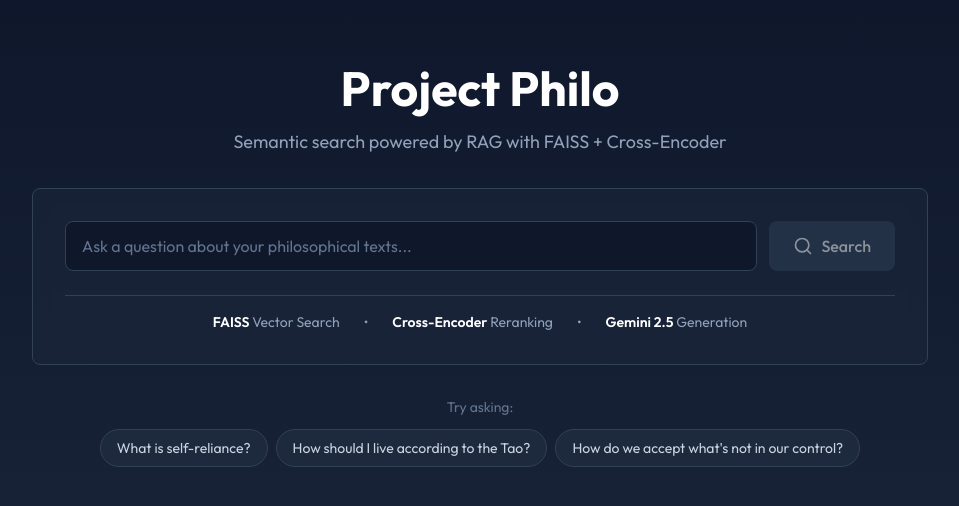
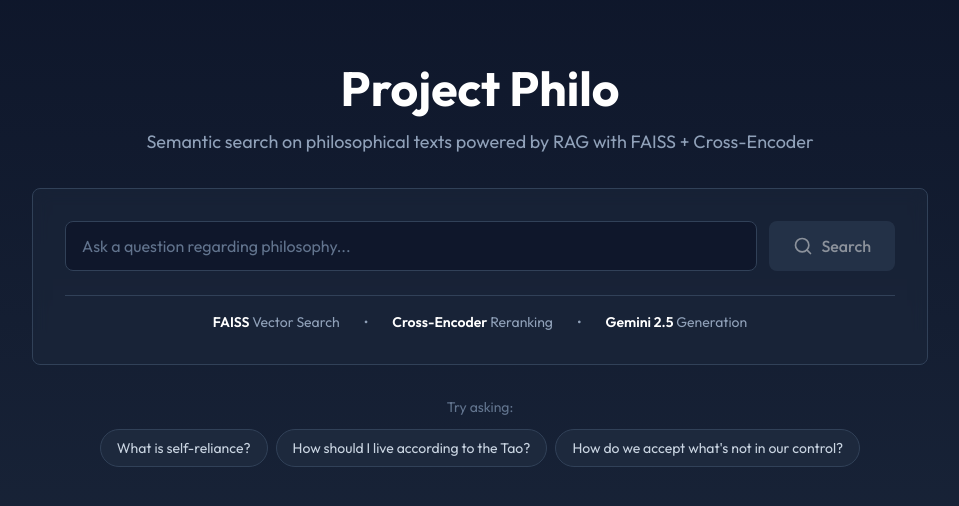
Before and after one commit to jessecui/philosearch, a Next.js app: page / in a window 1280 px wide. Shown: the top 506 px of the page, without its empty margins (160-1119 px from the left). Built offline with nearby package versions, Linux system fonts and the light colour scheme.

Commit message:
Change input placeholder text

```diff
--- a/src/app/page.tsx
+++ b/src/app/page.tsx
@@ -96,7 +96,7 @@ export default function HomePage() {
         <div className="text-center space-y-4">
           <h1 className="text-5xl font-bold text-white">Project Philo</h1>
           <p className="text-slate-400 text-lg">
-            Semantic search powered by RAG with FAISS + Cross-Encoder
+            Semantic search on philosophical texts powered by RAG with FAISS + Cross-Encoder
           </p>
         </div>
 
@@ -107,7 +107,7 @@ export default function HomePage() {
               type="text"
               value={query}
               onChange={(e) => setQuery(e.target.value)}
-              placeholder="Ask a question about your philosophical texts..."
+              placeholder="Ask a question regarding philosophy..."
               className={cn(
                 "flex-1 px-4 py-3 bg-slate-900 border border-slate-700",
                 "rounded-lg text-white placeholder-slate-500",
```
